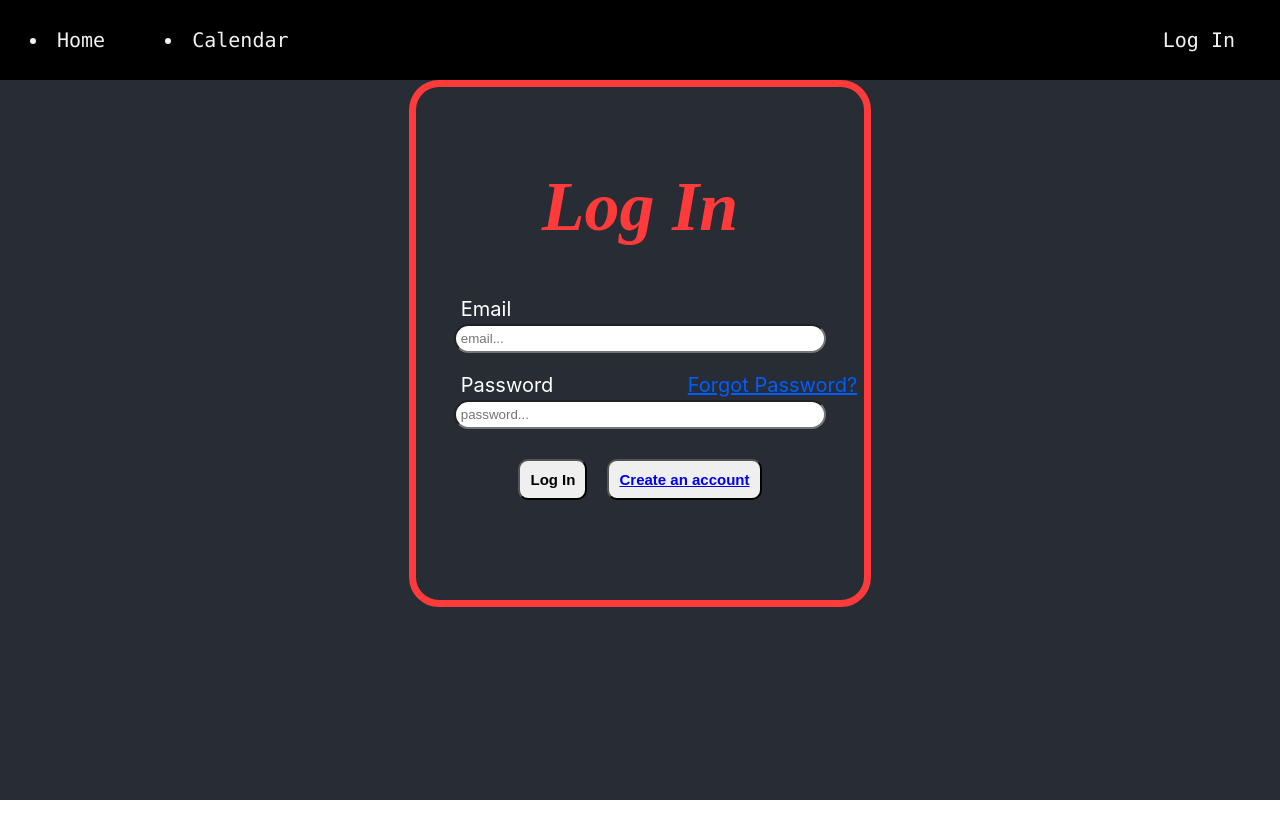
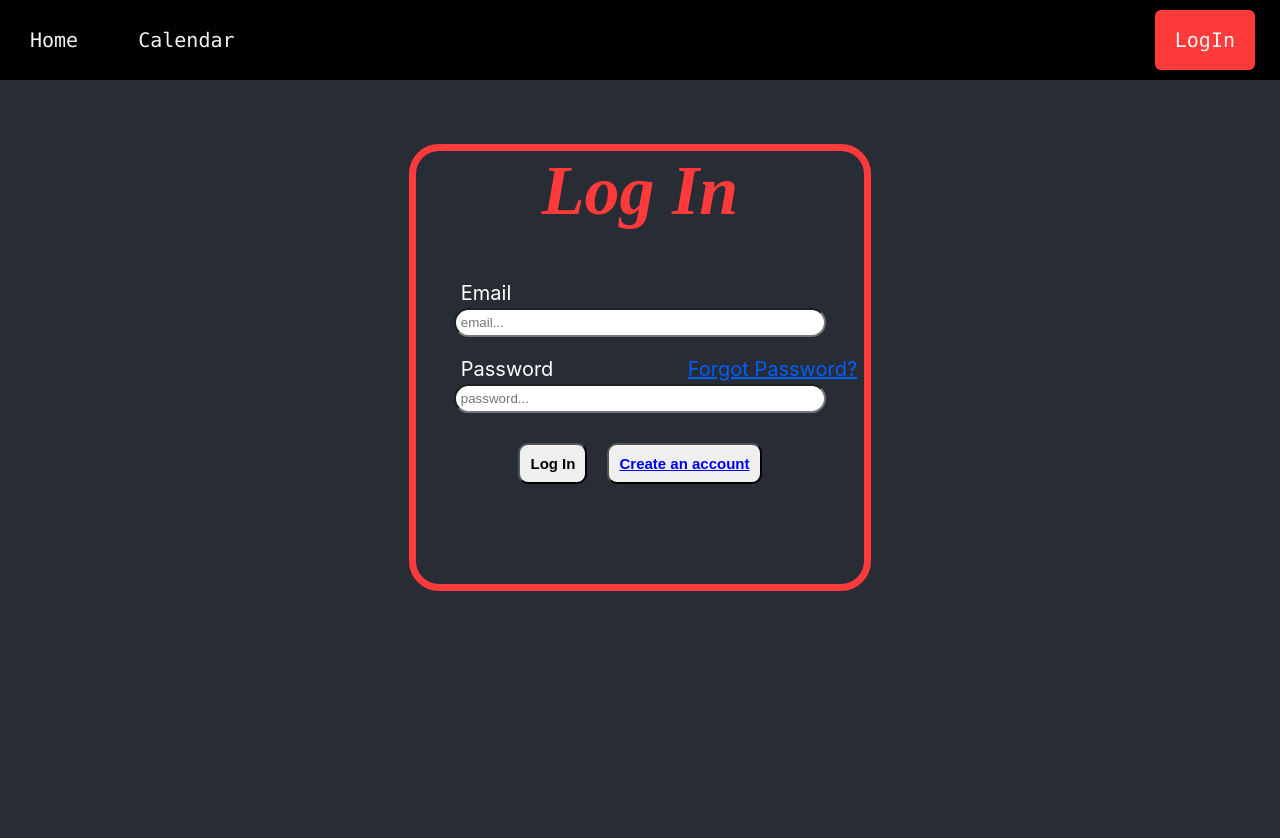
Before and after one commit to Spring2022-CSCI152/Team6, a React (Create React App) app: page /LogIn in a window 1280 px wide. Shown: the top 838 px of the page. Before the commit the page ends 800 px from the top, so only its background shows below. Built offline with nearby package versions, Linux system fonts and the light colour scheme.

Commit message:
Log-in link is highlighted when on log-in page Messed with css, but only a band-aid solution. CSS overflows often.

```diff
--- a/src/CSS/App.css
+++ b/src/CSS/App.css
@@ -42,8 +42,7 @@ h1{
   font-size: 100px;
   font-style: italic;
   font-weight: 700;
-  margin-top: 80px;
-  margin-bottom: 0;
+  margin: 0;
   position: relative;
 }
 /* p1{
@@ -55,14 +54,6 @@ h1{
 body{
   color:white;
   font-style: normal;
-}
-.LogIn-Box{
-  position: relative;
-  margin: auto;
-  width: 35%;
-  border: 7px solid rgb(255, 58, 58)  ;
-  border-radius: 30px;
-  align-items: center;
 }
 #title{
   padding-bottom: 50px;
@@ -112,5 +103,5 @@ button:hover{
 html, body, #root{
   /* height: 100vh; */
   height: 100%;
-  overflow: hidden;
+  /* overflow: hidden; */
 }
--- a/src/CSS/LogIn.css
+++ b/src/CSS/LogIn.css
@@ -7,6 +7,7 @@
     position: relative;
     text-align: center;
     /* margin-top: 7%; */
+    padding: 5% 0 0 0;
 }
 .LogIn-Box{
     position: relative;
--- a/src/CSS/NavBar.css
+++ b/src/CSS/NavBar.css
@@ -19,10 +19,10 @@
   }
 
   /* Change the color of links on hover */
-  .NavBar a:hover {
+  .NavLink:hover {
     text-decoration: underline;
     color: rgb(255, 58, 58);;
-    border-radius: 50%;
+    /* border-radius: 50%; */
   }
 
   /* Add a color to the home/current link */
@@ -39,10 +39,14 @@
     margin-right: 25px;
   }
 
-  /*Styles the active link to indicate which page user currently view*/
+  /*Styles the active link to indicate which page user currently views*/
   .NavLink-Active{
     background-color: rgb(255, 58, 58);
     color: white;
     border-radius: 6px;
     text-decoration: none;
   }
+
+  .NavLink-Hover{
+
+  }
--- a/src/components/NavBar.js
+++ b/src/components/NavBar.js
@@ -3,11 +3,11 @@ import { Link, useParams } from 'react-router-dom';
 import '../CSS/NavBar.css';
 
 
-const NavLink = ({ page, selected }) => {
+const NavLink = ({ page, selected, extraClass }) => {
   const title = page.charAt(0).toUpperCase() + page.slice(1);
-  return <Link to={'/' + page}>
-    <li className={selected ? "NavLink-Active" : "NavLink"}>{title}</li>
-  </Link>
+  let classes = selected ? 'NavLink-Active' : 'NavLink';
+  if(extraClass) classes+= ' ' + extraClass;
+  return <Link to={'/' + page} className={classes}>{title}</Link>
 }
 
 const NavBar = () => {
@@ -31,10 +31,10 @@ const NavBar = () => {
 
 
   //Changes the log in/out button to correctly represent the user's current status
-  let logInOut = logStatus ? <Link to="/" onClick={deleteToken} className="right-nav">Log Out</Link> : <Link to="/LogIn" className="right-nav">Log In</Link>
+  let logInOut = logStatus ? <Link to="/" onClick={deleteToken} className="right-nav">Log Out</Link> : <NavLink page="LogIn" selected={page === 'LogIn'} extraClass='right-nav' />
 
   //Reveals the profile link based on log in status
-  let profile = logStatus ? <NavLink page="Profile" selected={page === 'Profile'} />: ""
+  let profile = logStatus ? <NavLink page="Profile" selected={page === 'Profile'} /> : ""
 
   //Reveals degree plan link based on log-in status
   let degreePlan = logStatus ? <NavLink page="Roadmap" selected={page === 'Roadmap'} /> : ""
```
